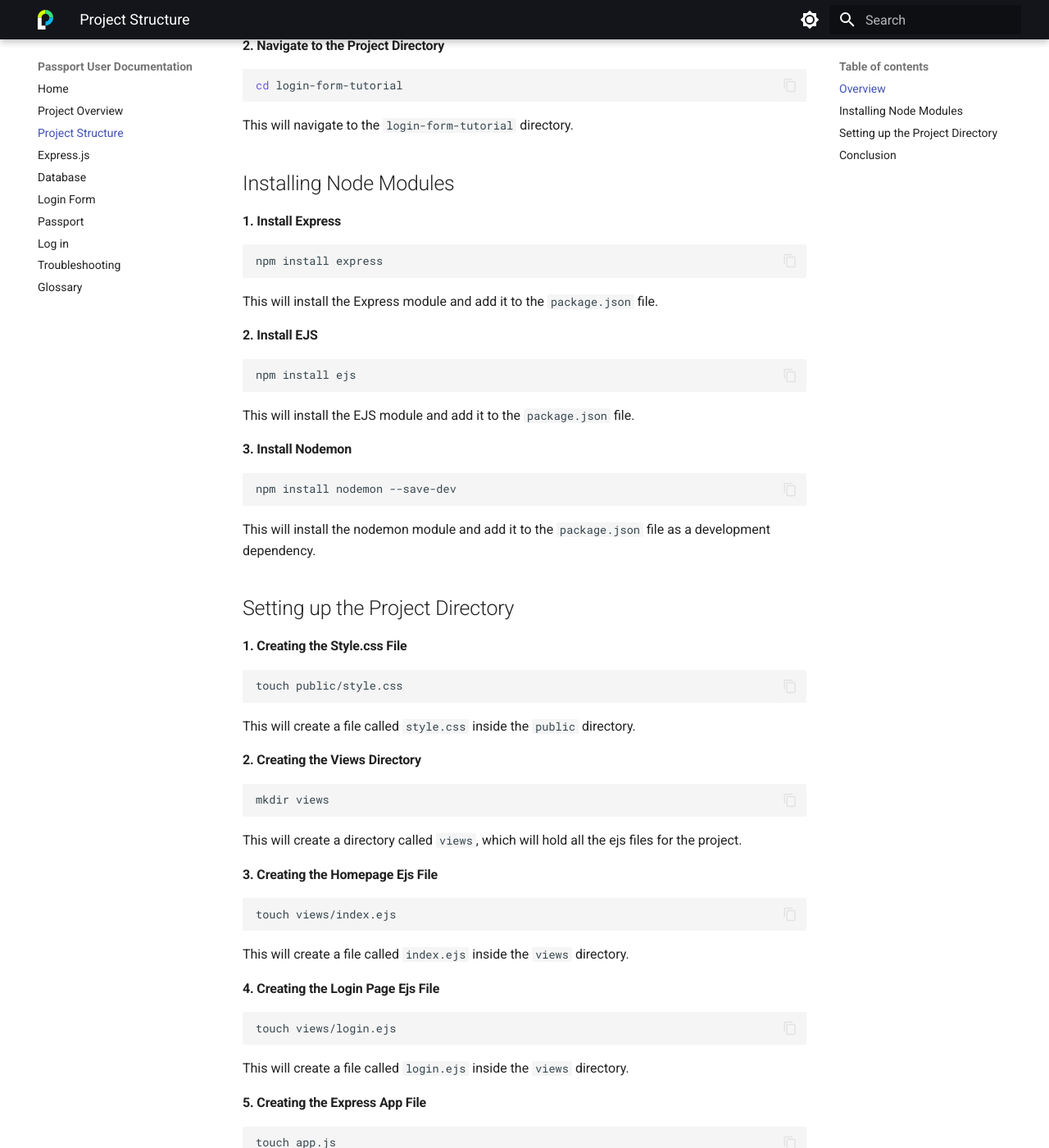
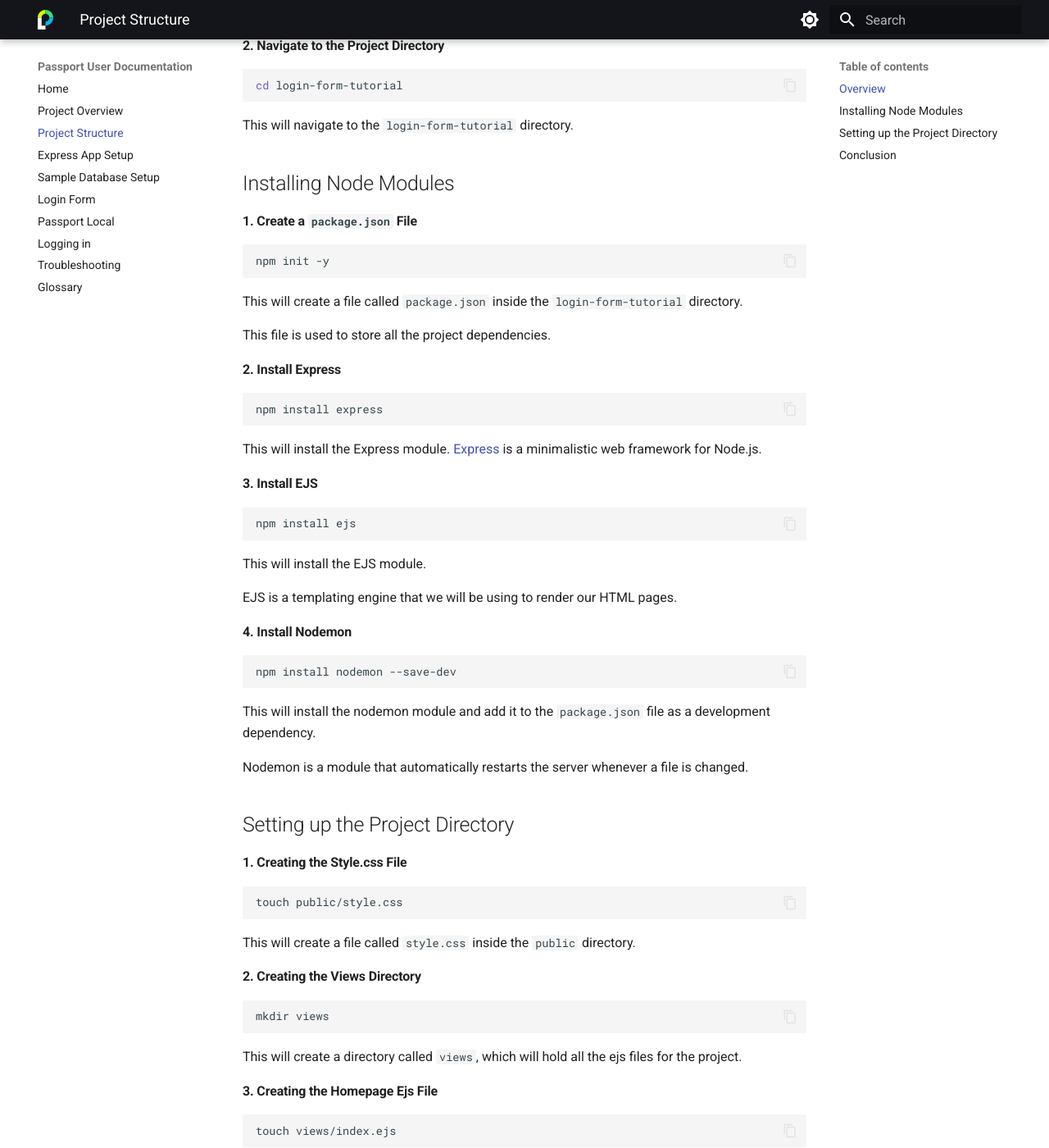
Before and after one commit to michaeleii/comm-documentation, an MkDocs documentation site: the page built from docs/pages/project-structure.md, in a window 1280 px wide and 1400 px high, scrolled down 737 px. Shown: the whole window at 82% size. Built offline with MkDocs 1.6.1 and Material for MkDocs 9.7.7, drawn with Linux system fonts in a browser that asks for light colours; some of the changed text lies outside the part shown.

Commit message:
Update content

````diff
--- a/docs/pages/project-structure.md
+++ b/docs/pages/project-structure.md
@@ -36,29 +36,43 @@
 
 ## Installing Node Modules
 
-#### 1. Install Express
+#### 1. Create a `package.json` File
+
+```bash
+npm init -y
+```
+
+This will create a file called `package.json` inside the `login-form-tutorial` directory.
+
+This file is used to store all the project dependencies.
+
+#### 2. Install Express
 
 ```bash
 npm install express
 ```
 
-This will install the Express module and add it to the `package.json` file.
+This will install the Express module. [Express](https://expressjs.com/) is a minimalistic web framework for Node.js.
 
-#### 2. Install EJS
+#### 3. Install EJS
 
 ```bash
 npm install ejs
 ```
 
-This will install the EJS module and add it to the `package.json` file.
+This will install the EJS module.
 
-#### 3. Install Nodemon
+EJS is a templating engine that we will be using to render our HTML pages.
+
+#### 4. Install Nodemon
 
 ```bash
 npm install nodemon --save-dev
 ```
 
 This will install the nodemon module and add it to the `package.json` file as a development dependency.
+
+Nodemon is a module that automatically restarts the server whenever a file is changed.
 
 ## Setting up the Project Directory
 
--- a/mkdocs.yml
+++ b/mkdocs.yml
@@ -3,11 +3,11 @@
   - Home: "index.md"
   - Project Overview: "pages/login-form-tutorial.md"
   - Project Structure: "pages/project-structure.md"
-  - Express.js: "pages/express-setup.md"
-  - Database: "pages/db-setup.md"
+  - Express App Setup: "pages/express-setup.md"
+  - Sample Database Setup: "pages/db-setup.md"
   - Login Form: "pages/login-form.md"
-  - Passport: "pages/passport-local.md"
-  - Log in: "pages/logging-in.md"
+  - Passport Local: "pages/passport-local.md"
+  - Logging in: "pages/logging-in.md"
   - Troubleshooting: "pages/troubleshoot.md"
   - Glossary: "pages/glossary.md"
 
````
Also changed, not shown: docs/pages/db-setup.md (+2 -2 lines), docs/pages/login-form.md (+5 -3 lines), docs/pages/passport-local.md (+14 -16 lines).
